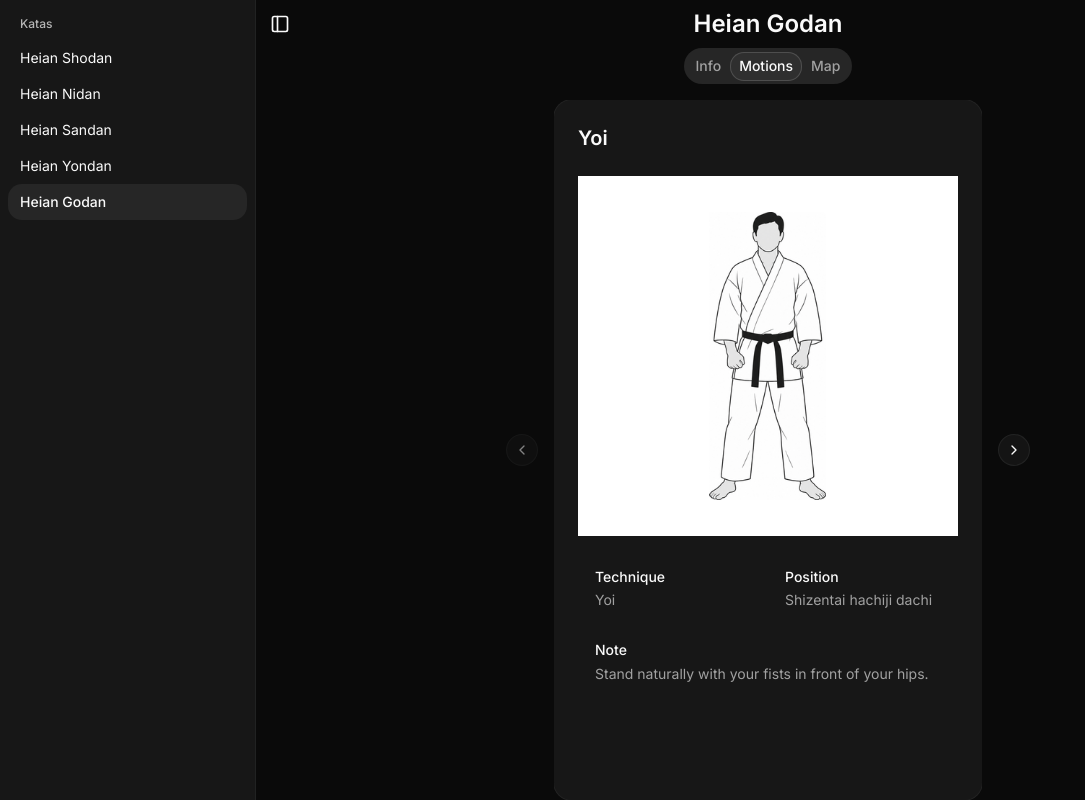
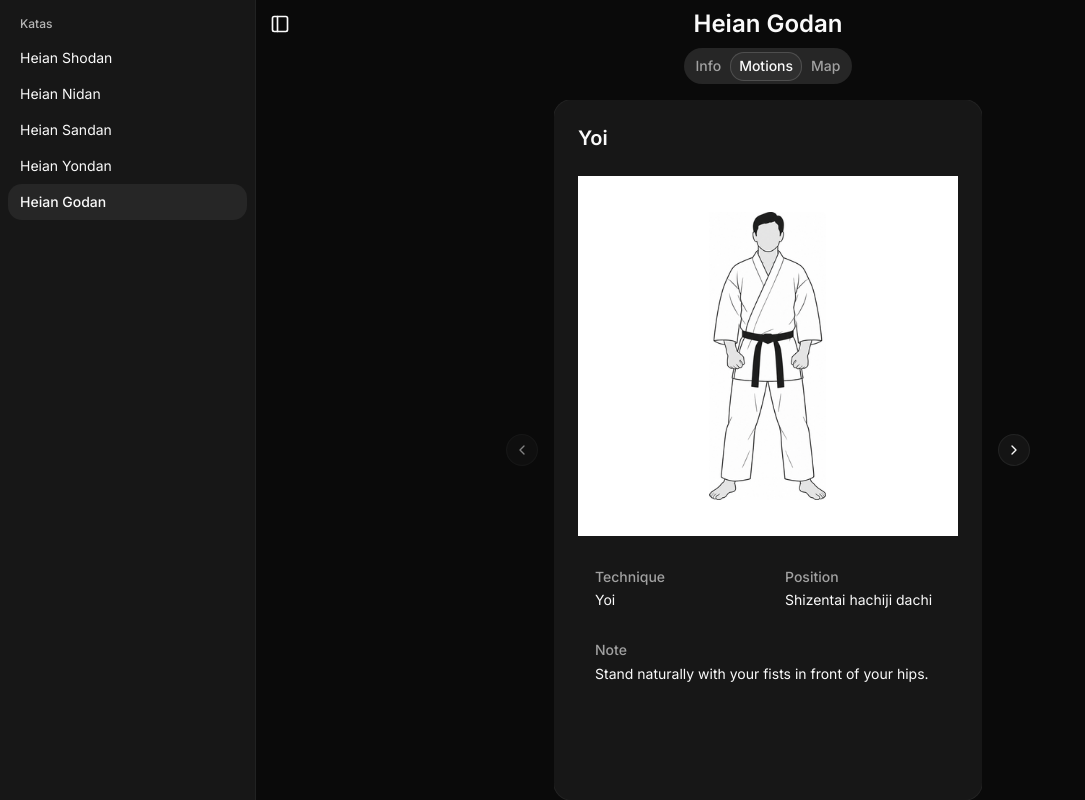
Before and after one commit to cunisia/shotokan-kata-shadcn, a Next.js app: page /kata/heian-godan/motions in a window 1280 px wide. Shown: the whole page, without its empty margins (0-1085 px from the left). Built offline with nearby package versions, Linux system fonts and the light colour scheme.

Commit message:
fix(motions-carousel + techniques-table): hightlight information

```diff
--- a/components/custom/motions-carousel.tsx
+++ b/components/custom/motions-carousel.tsx
@@ -211,8 +211,10 @@ export default function MotionsCarousel() {
                       <>
                         <Item className="items-start">
                           <ItemContent>
-                            <ItemTitle>Technique</ItemTitle>
-                            <ItemDescription className="first-letter:uppercase">
+                            <ItemTitle className="text-muted-foreground">
+                              Technique
+                            </ItemTitle>
+                            <ItemDescription className="first-letter:uppercase text-foreground">
                               {motion.techniques[0].name}
                               {motion.kiai && (
                                 <span className="font-bold"> + kiai</span>
@@ -223,16 +225,16 @@ export default function MotionsCarousel() {
                         {/* { motion.techniques[0].target &&
                                 (<Item className="items-start">
                                     <ItemContent>
-                                        <ItemTitle>Target</ItemTitle>
-                                        <ItemDescription className="first-letter:uppercase">{motion.techniques[0].target}</ItemDescription>
+                                        <ItemTitle className="text-muted-foreground">Target</ItemTitle>
+                                        <ItemDescription className="first-letter:uppercase text-foreground">{motion.techniques[0].target}</ItemDescription>
                                     </ItemContent>
                                 </Item>)
                             }
                             { motion.techniques[0].side &&
                                 (<Item className="items-start">
                                     <ItemContent>
-                                        <ItemTitle>Side</ItemTitle>
-                                        <ItemDescription className="first-letter:uppercase">{getSideName(motion.techniques[0].side)}</ItemDescription>
+                                        <ItemTitle className="text-muted-foreground">Side</ItemTitle>
+                                        <ItemDescription className="first-letter:uppercase text-foreground">{getSideName(motion.techniques[0].side)}</ItemDescription>
                                     </ItemContent>
                                 </Item>)
                             } */}
@@ -241,8 +243,10 @@ export default function MotionsCarousel() {
                     {motion.position && (
                       <Item className="items-start">
                         <ItemContent>
-                          <ItemTitle>Position</ItemTitle>
-                          <ItemDescription className="first-letter:uppercase">
+                          <ItemTitle className="text-muted-foreground">
+                            Position
+                          </ItemTitle>
+                          <ItemDescription className="first-letter:uppercase text-foreground">
                             {getPositionName(motion.position)}
                           </ItemDescription>
                         </ItemContent>
@@ -251,8 +255,10 @@ export default function MotionsCarousel() {
                     {motion.note && (
                       <Item className="col-span-2 items-start">
                         <ItemContent>
-                          <ItemTitle>Note</ItemTitle>
-                          <ItemDescription className="first-letter:uppercase line-clamp-none">
+                          <ItemTitle className="text-muted-foreground">
+                            Note
+                          </ItemTitle>
+                          <ItemDescription className="first-letter:uppercase line-clamp-none text-foreground">
                             {motion.note}
                           </ItemDescription>
                         </ItemContent>
--- a/components/custom/techniques-table.tsx
+++ b/components/custom/techniques-table.tsx
@@ -58,7 +58,7 @@ export default function TechniquesTables({ motion }: { motion: Motion }) {
           <TableRow key={headerGroup.id}>
             {headerGroup.headers.map((header) => {
               return (
-                <TableHead key={header.id}>
+                <TableHead key={header.id} className="text-muted-foreground">
                   {header.isPlaceholder ? null : (
                     <table.FlexRender header={header} />
                   )}
```
